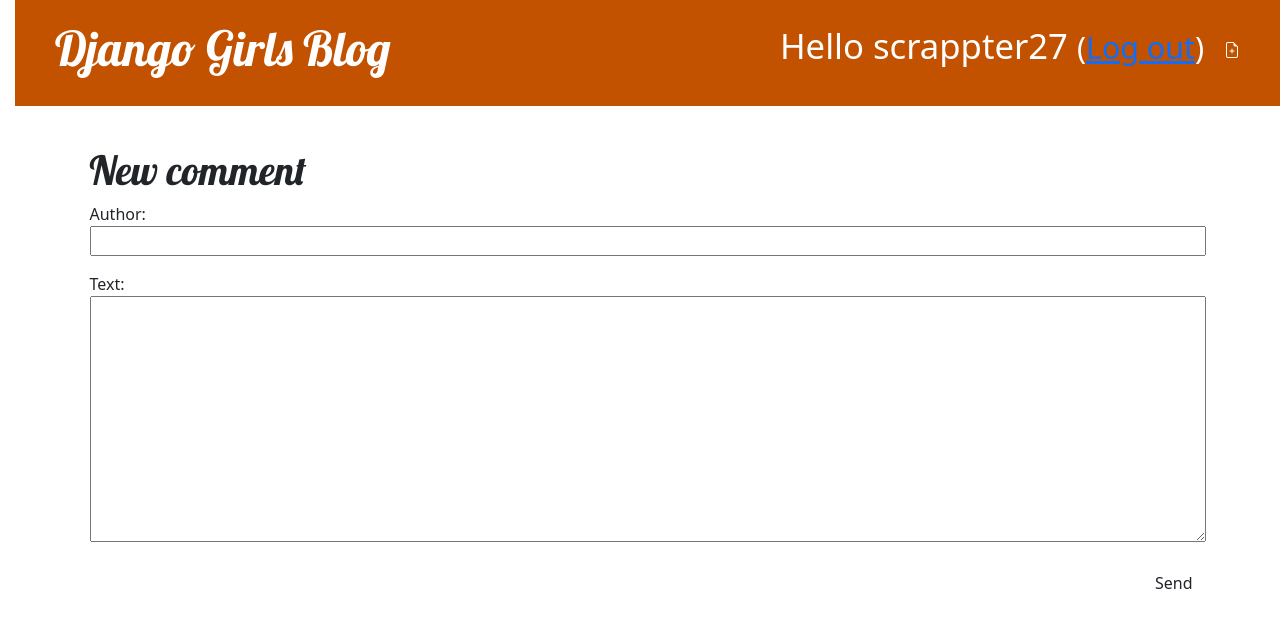
After one commit to scrapper27/my-first-blog, a Django app: page /post/1/comment/ in a window 1280 px wide. The commit adds this page. Shown: the top 628 px of the page. Run offline with Django 4.2, Linux system fonts and the light colour scheme; a user stored in the database is signed in; data comes from the database, SQL or seed files in the repository.

Commit message:
first commit

```diff
--- a/blog/admin.py
+++ b/blog/admin.py
@@ -1,4 +1,5 @@
 from django.contrib import admin
-from .models import Post
+from .models import Post, Comment
 
 admin.site.register(Post)
+admin.site.register(Comment)
--- a/blog/forms.py
+++ b/blog/forms.py
@@ -1,8 +1,18 @@
 from django import forms
 from .models import Post
+from .models import Comment
+
 
 class PostForm(forms.ModelForm):
 
     class Meta:
         model = Post
         fields = ('title', 'text',)
+
+
+
+class CommentForm(forms.ModelForm):
+
+    class Meta:
+        model = Comment
+        fields = ('author', 'text',)
--- a/blog/models.py
+++ b/blog/models.py
@@ -1,6 +1,19 @@
-# blog/models.py
 from django.db import models
 from django.utils import timezone
+
+class Comment(models.Model):
+    post = models.ForeignKey('blog.Post', on_delete=models.CASCADE, related_name='comments')
+    author = models.CharField(max_length=200)
+    text = models.TextField()
+    created_date = models.DateTimeField(default=timezone.now)
+    approved_comment = models.BooleanField(default=False)
+
+    def approve(self):
+        self.approved_comment = True
+        self.save()
+
+    def __str__(self):
+        return self.text
 
 class Post(models.Model):
     author = models.ForeignKey('auth.User', on_delete=models.CASCADE)
--- a/blog/static/css/blog.css
+++ b/blog/static/css/blog.css
@@ -74,3 +74,7 @@ h1, h2, h3, h4 {
     color: #FFFFFF;
     background-color: #C25100;
 }
+
+.comment {
+    margin: 20px 0px 20px 20px;
+}
--- /dev/null
+++ b/blog/templates/blog/add_comment_to_post.html
@@ -0,0 +1,10 @@
+
+{% extends 'blog/base.html' %}
+
+{% block content %}
+    <h1>New comment</h1>
+    <form method="POST" class="post-form">{% csrf_token %}
+        {{ form.as_p }}
+        <button type="submit" class="save btn btn-default">Send</button>
+    </form>
+{% endblock %}
--- a/blog/templates/blog/base.html
+++ b/blog/templates/blog/base.html
@@ -105,6 +105,10 @@
             color: #FFFFFF;
             background-color: #C25100;
         }
+
+        .comment {
+            margin: 20px 0px 20px 20px;
+        }
     </style>
 </body>
 </html>
--- a/blog/templates/blog/post_list.html
+++ b/blog/templates/blog/post_list.html
@@ -8,6 +8,8 @@
             </time>
             <h2><a href="{% url 'post_detail' pk=post.pk %}">{{ post.title }}</a></h2>
             <p>{{ post.text|linebreaksbr }}</p>
+
+            <a href="{% url 'post_detail' pk=post.pk %}">Comments: {{ post.approved_comments.count }}</a>
         </article>
     {% endfor %}
 {% endblock %}
--- a/blog/urls.py
+++ b/blog/urls.py
@@ -13,4 +13,9 @@ urlpatterns = [
     path('post/<pk>/remove/', views.post_remove, name='post_remove'),
     path('accounts/login/', auth_views.LoginView.as_view(), name='login'),
     path('accounts/logout/', auth_views.LogoutView.as_view(next_page='/'), name='logout'),
+
+    path('post/<int:pk>/comment/', views.add_comment_to_post, name='add_comment_to_post'),
+    path('comment/<int:pk>/approve/', views.comment_approve, name='comment_approve'),
+    path('comment/<int:pk>/remove/', views.comment_remove, name='comment_remove'),
+
 ]
--- a/blog/views.py
+++ b/blog/views.py
@@ -1,6 +1,7 @@
+from tokenize import Comment
 from django.shortcuts import redirect, render, get_object_or_404
 from .models import Post
-from .forms import PostForm
+from .forms import CommentForm, PostForm
 from django.utils import timezone
 from django.contrib.auth.decorators import login_required
 
@@ -59,3 +60,29 @@ def post_remove(request, pk):
     post = get_object_or_404(Post, pk=pk)
     post.delete()
     return redirect('post_list')
+
+@login_required
+def add_comment_to_post(request, pk):
+    post = get_object_or_404(Post, pk=pk)
+    if request.method == "POST":
+        form = CommentForm(request.POST)
+        if form.is_valid():
+            comment = form.save(commit=False)
+            comment.post = post
+            comment.save()
+            return redirect('post_detail', pk=post.pk)
+    else:
+        form = CommentForm()
+    return render(request, 'blog/add_comment_to_post.html', {'form': form})
+
+@login_required
+def comment_approve(request, pk):
+    comment = get_object_or_404(Comment, pk=pk)
+    comment.approve()
+    return redirect('post_detail', pk=comment.post.pk)
+
+@login_required
+def comment_remove(request, pk):
+    comment = get_object_or_404(Comment, pk=pk)
+    comment.delete()
+    return redirect('post_detail', pk=comment.post.pk)
```
Also changed, not shown: blog/templates/blog/post_detail.html (+12 -0 lines), README.md (added), blog/migrations/0002_comment.py (added).
